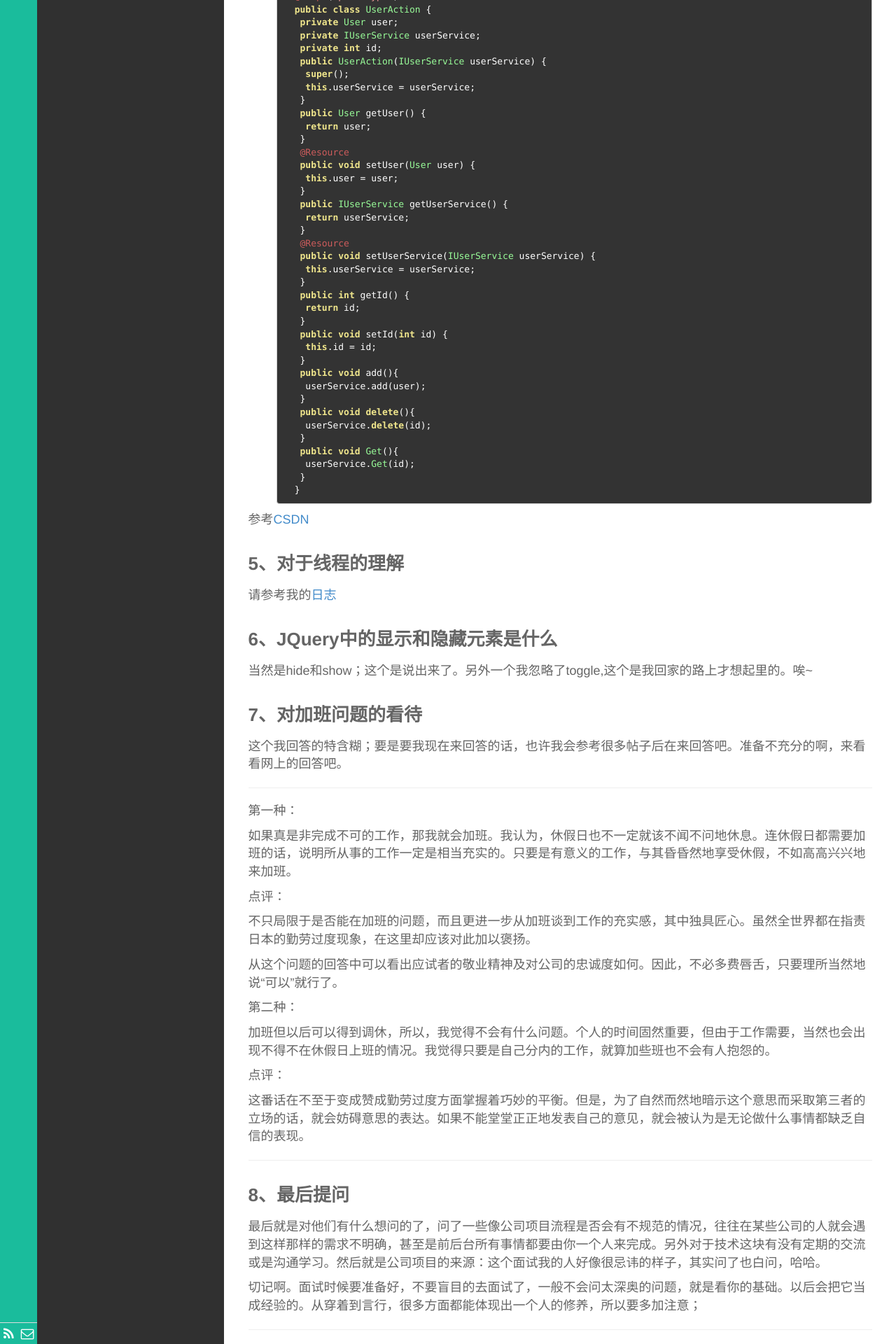
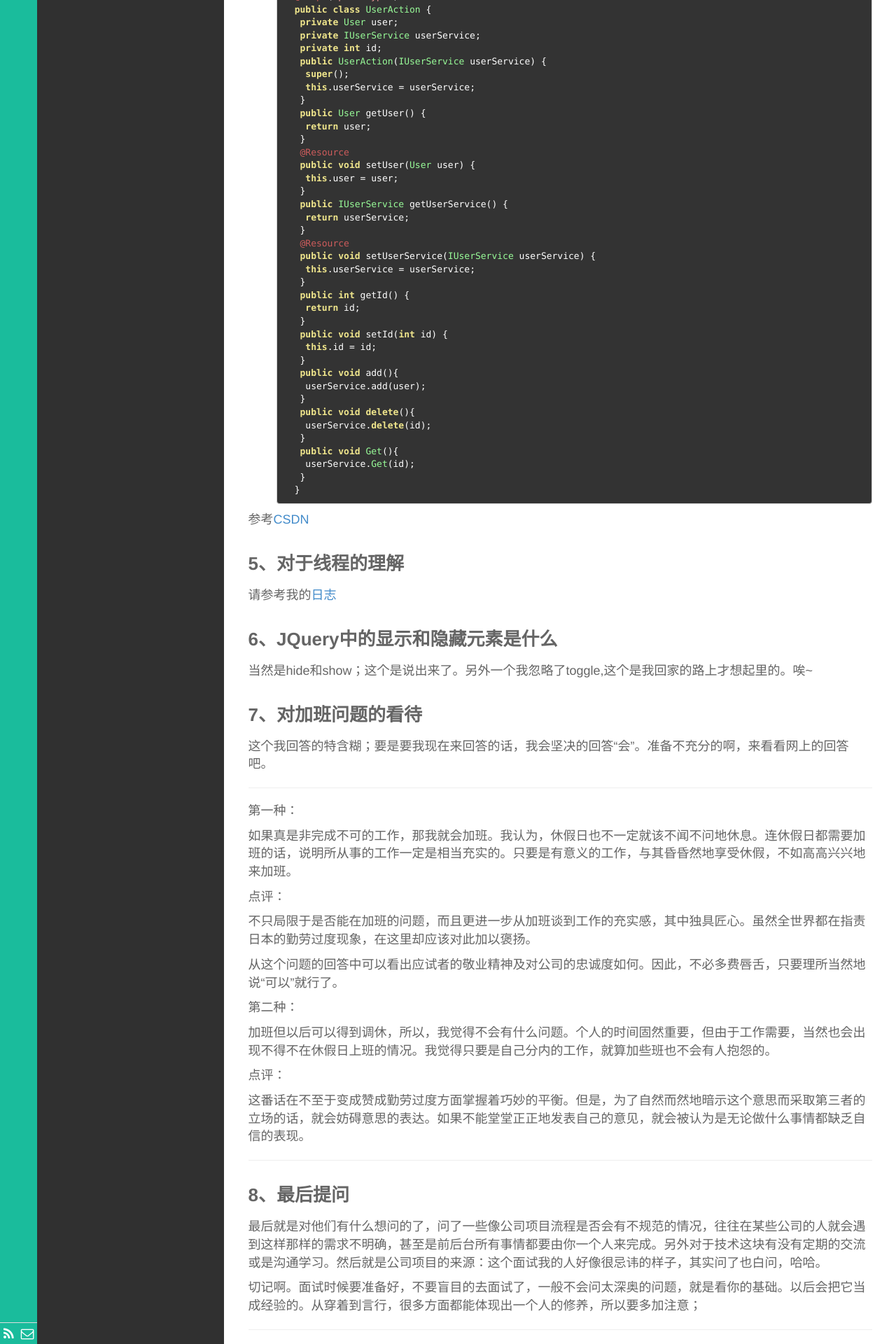
Before and after one commit to javadavid/blog, a Jekyll site: the page built from _posts/技术/2015-11-12-java-interview.md, in a window 1280 px wide. Shown: the part 2000-3920 px from the top of the page at 70% size. Built offline with Jekyll 4.4.1, drawn with Linux system fonts in a browser that asks for light colours; comment, search, counter and statistics services are not loaded.

Commit message:
update post

```diff
--- a/_posts/技术/2015-11-12-java-interview.md
+++ b/_posts/技术/2015-11-12-java-interview.md
@@ -133,7 +133,7 @@ tags:
 
 ###**7、对加班问题的看待**
 
-这个我回答的特含糊；要是要我现在来回答的话，也许我会参考很多帖子后在来回答吧。准备不充分的啊，来看看网上的回答吧。
+这个我回答的特含糊；要是要我现在来回答的话，我会坚决的回答“会”。准备不充分的啊，来看看网上的回答吧。
 
 ----------
 
```
